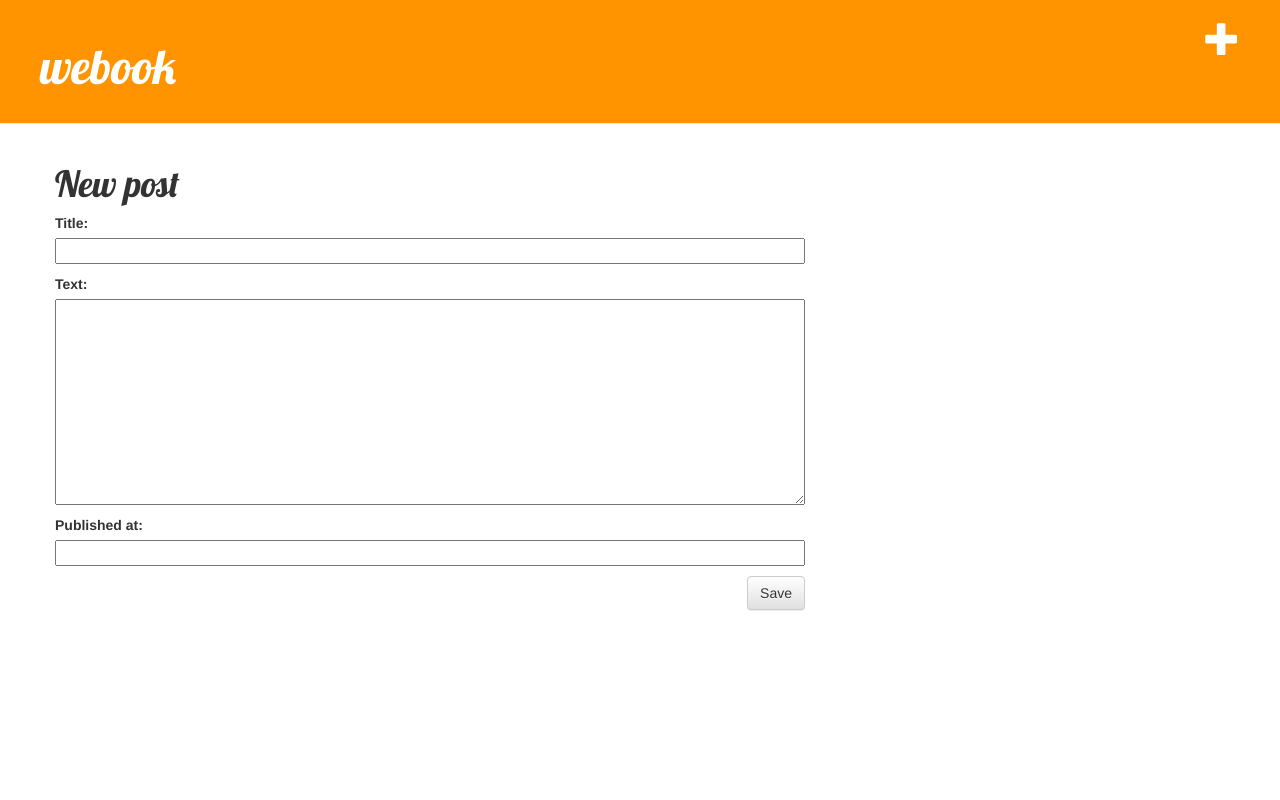
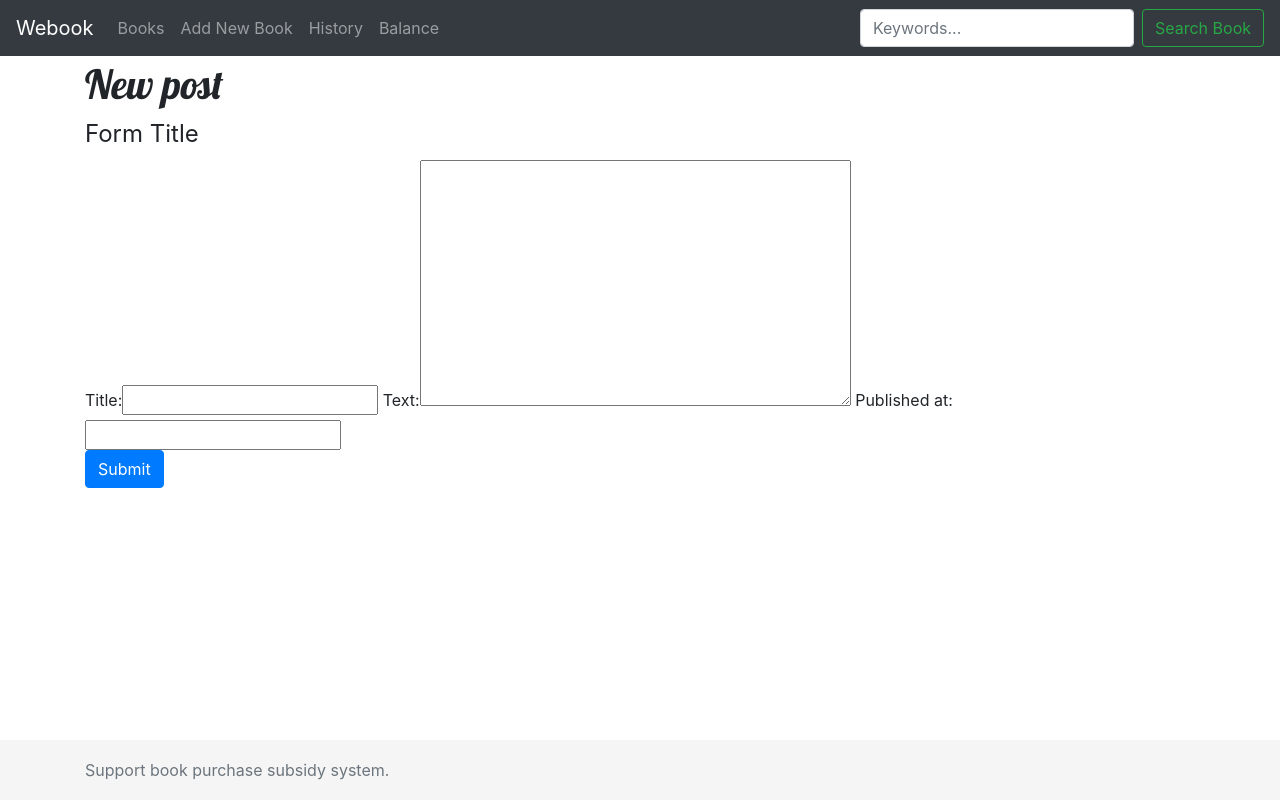
Before and after one commit to kahirokunn/webook, a Django app: page /post/new in a window 1280 px wide. Run offline with Django 3.2, Linux system fonts and the light colour scheme; some libraries are stand-ins or nearby versions.

Commit message:
navbarとfooter追加

```diff
--- a/mysite/settings.py
+++ b/mysite/settings.py
@@ -37,6 +37,7 @@
     'django.contrib.sessions',
     'django.contrib.messages',
     'django.contrib.staticfiles',
+    'bootstrapform',
     'webook',
 ]
 
--- /dev/null
+++ b/static/css/bootstrap/sticky-footer-navbar.css
@@ -0,0 +1,38 @@
+/* Sticky footer styles
+-------------------------------------------------- */
+html {
+  position: relative;
+  min-height: 100%;
+}
+
+body {
+  /* Margin bottom by footer height */
+  margin-bottom: 60px;
+}
+
+.footer {
+  position: absolute;
+  bottom: 0;
+  width: 100%;
+  /* Set the fixed height of the footer here */
+  height: 60px;
+  line-height: 60px; /* Vertically center the text there */
+  background-color: #f5f5f5;
+}
+
+/* Custom page CSS
+-------------------------------------------------- */
+/* Not required for template or sticky footer method. */
+
+body > .container {
+  padding: 60px 15px 0;
+}
+
+.footer > .container {
+  padding-right: 15px;
+  padding-left: 15px;
+}
+
+code {
+  font-size: 80%;
+}
--- a/webook/templates/webook/base.html
+++ b/webook/templates/webook/base.html
@@ -1,24 +1,34 @@
 {% load staticfiles %}
+
 <html>
 <head>
     <title>Django Girls blog</title>
-    <link rel="stylesheet" href="//maxcdn.bootstrapcdn.com/bootstrap/3.2.0/css/bootstrap.min.css">
-    <link rel="stylesheet" href="//maxcdn.bootstrapcdn.com/bootstrap/3.2.0/css/bootstrap-theme.min.css">
+    <link rel="stylesheet" href="https://maxcdn.bootstrapcdn.com/bootstrap/4.0.0/css/bootstrap.min.css"
+          integrity="sha384-Gn5384xqQ1aoWXA+058RXPxPg6fy4IWvTNh0E263XmFcJlSAwiGgFAW/dAiS6JXm" crossorigin="anonymous">
+
     <link href='//fonts.googleapis.com/css?family=Lobster&subset=latin,latin-ext' rel='stylesheet' type='text/css'>
+    <link href="http://maxcdn.bootstrapcdn.com/font-awesome/4.2.0/css/font-awesome.min.css" rel="stylesheet">
     <link rel="stylesheet" href="{% static 'css/webook.css' %}">
+    <link rel="stylesheet" href="{% static 'css/bootstrap/sticky-footer-navbar.css' %}">
 </head>
 <body>
-<div class="page-header">
-    <a href="{% url 'post_new' %}" class="top-menu"><span class="glyphicon glyphicon-plus"></span></a>
-    <h1><a href="/">webook</a></h1>
-</div>
-<div class="content container">
-    <div class="row">
-        <div class="col-md-8">
-            {% block content %}
-            {% endblock %}
-        </div>
-    </div>
-</div>
+{% include 'webook/navbars/default-navbar.html' %}
+
+<main role="main" class="container">
+    {% block content %}
+    {% endblock %}
+</main>
+
+{% include 'webook/footer/default-footer.html' %}
+
+<script src="https://code.jquery.com/jquery-3.2.1.slim.min.js"
+        integrity="sha384-KJ3o2DKtIkvYIK3UENzmM7KCkRr/rE9/Qpg6aAZGJwFDMVNA/GpGFF93hXpG5KkN"
+        crossorigin="anonymous"></script>
+<script src="https://cdnjs.cloudflare.com/ajax/libs/popper.js/1.12.9/umd/popper.min.js"
+        integrity="sha384-ApNbgh9B+Y1QKtv3Rn7W3mgPxhU9K/ScQsAP7hUibX39j7fakFPskvXusvfa0b4Q"
+        crossorigin="anonymous"></script>
+<script src="https://maxcdn.bootstrapcdn.com/bootstrap/4.0.0/js/bootstrap.min.js"
+        integrity="sha384-JZR6Spejh4U02d8jOt6vLEHfe/JQGiRRSQQxSfFWpi1MquVdAyjUar5+76PVCmYl"
+        crossorigin="anonymous"></script>
 </body>
 </html>
--- /dev/null
+++ b/webook/templates/webook/footer/default-footer.html
@@ -0,0 +1,5 @@
+<footer class="footer">
+    <div class="container">
+        <span class="text-muted">Support book purchase subsidy system.</span>
+    </div>
+</footer>
--- /dev/null
+++ b/webook/templates/webook/navbars/default-navbar.html
@@ -0,0 +1,29 @@
+<header>
+    <nav class="navbar navbar-expand-md navbar-dark fixed-top bg-dark">
+        <a class="navbar-brand" href="#">Webook</a>
+        <button class="navbar-toggler" type="button" data-toggle="collapse" data-target="#navbarCollapse"
+                aria-controls="navbarCollapse" aria-expanded="false" aria-label="Toggle navigation">
+            <span class="navbar-toggler-icon"></span>
+        </button>
+        <div class="collapse navbar-collapse" id="navbarCollapse">
+            <ul class="navbar-nav mr-auto">
+                <li class="nav-item">
+                    <a class="nav-link" href="#">Books</a>
+                </li>
+                <li class="nav-item">
+                    <a class="nav-link" href="#">Add New Book</a>
+                </li>
+                <li class="nav-item">
+                    <a class="nav-link" href="#">History</a>
+                </li>
+                <li class="nav-item">
+                    <a class="nav-link" href="#">Balance</a>
+                </li>
+            </ul>
+            <form class="form-inline mt-2 mt-md-0" style="margin-bottom: 0">
+                <input class="form-control mr-sm-2" type="text" placeholder="Keywords..." aria-label="Keywords...">
+                <button class="btn btn-outline-success my-2 my-sm-0" type="submit">Search Book</button>
+            </form>
+        </div>
+    </nav>
+</header>
--- a/webook/templates/webook/post_new.html
+++ b/webook/templates/webook/post_new.html
@@ -1,12 +1,17 @@
 {% extends 'webook/base.html' %}
+{% load bootstrap %}
 
 {% block content %}
 
     <h1>New post</h1>
 
-    <form method="POST" class="post-form">{% csrf_token %}
-        {{ form.as_p }}
-        <button type="submit" class="save btn btn-default">Save</button>
+    <form role="form">
+        <legend>Form Title</legend>
+        {% csrf_token %}
+        {{ form|bootstrap }}
+        <div class="form-group">
+            <button type="submit" class="btn btn-primary">Submit</button>
+        </div>
     </form>
 
 {% endblock %}
```
Also changed, not shown: static/css/bootstrap/__init__.py (added), webook/templates/webook/footer/__init__.py (added), webook/templates/webook/navbars/__init__.py (added).
